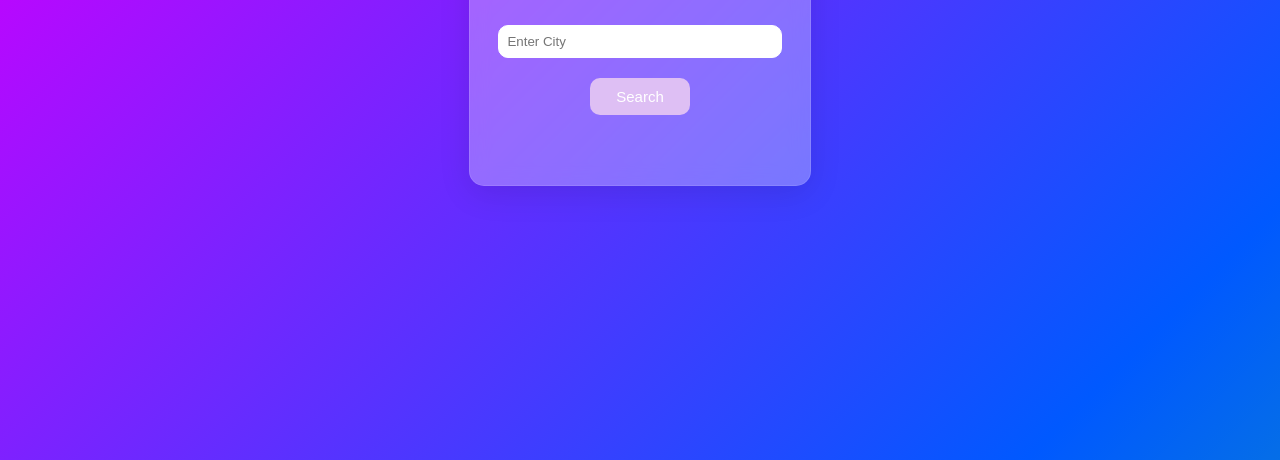
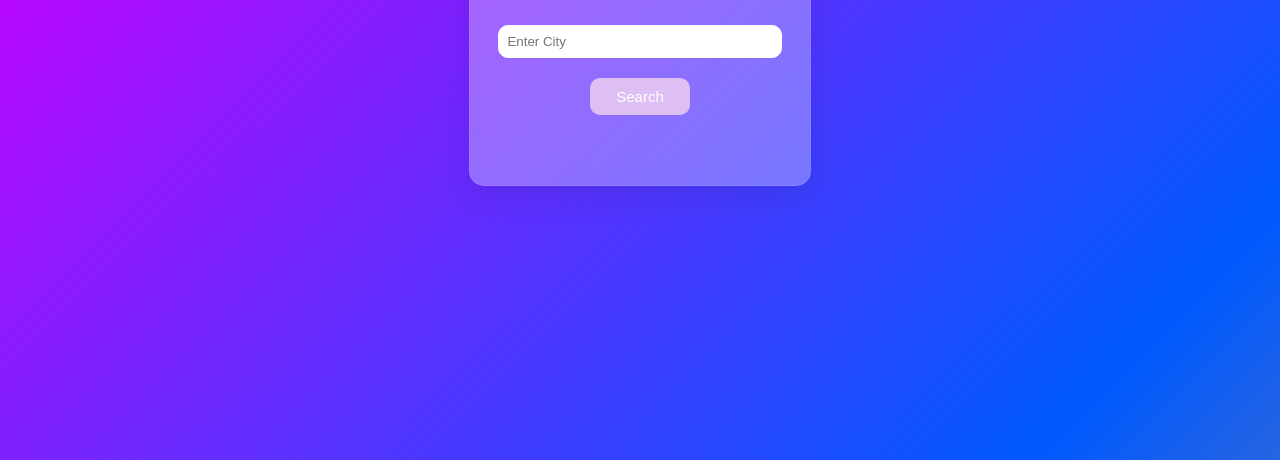
Before and after one commit to freddy-reckling/Simple-Weather-App, a plain HTML site: page index.html in a window 1280 px wide. Shown: the part 340-800 px from the top of the page. Drawn offline with Linux system fonts and the light colour scheme.

Commit message:
Changed background (bg) in style.css

```diff
--- a/style.css
+++ b/style.css
@@ -1,6 +1,5 @@
 
 body {
-    background: #8c52ff;
     font-family: 'Segoe UI', Tahoma, Geneva, Verdana, sans-serif;
     display: flex;
     align-items: center;
@@ -109,7 +108,7 @@ font-size: 20px;
     align-items: center;
     justify-content: center;
     background-size: 300% 300%;
-    background-image: linear-gradient(-45deg, rgba(0, 255, 68, 0.784) 0%, rgb(0, 89, 255) 25%, rgb(200, 0, 255) 51%, #ff357f 100%);
+    background-image: linear-gradient(-45deg, rgba(233, 130, 20, 0.784) 0%, rgb(0, 89, 255) 25%, rgb(200, 0, 255) 51%, #ff357f 100%);
     -webkit-animation: AnimateBG 20s ease infinite;
             animation: AnimateBG 20s ease infinite;
   }
```
